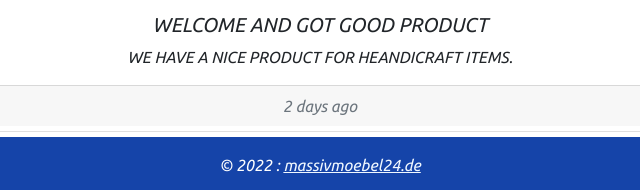
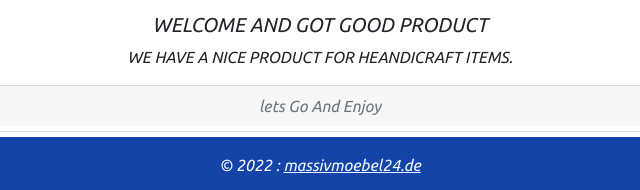
Before and after one commit to JANGIDAS/JANGIDAS, a plain HTML site: page index.html in a window 1280 px wide. Shown: the part 754-944 px from the top of the page, 320-960 px from the left. Drawn offline with nearby package versions, Linux system fonts and the light colour scheme.

Commit message:
Update index.html
yes

```diff
--- a/index.html
+++ b/index.html
@@ -115,7 +115,7 @@
       <p class="card-text">WE HAVE A NICE PRODUCT FOR HEANDICRAFT ITEMS.</p>
     </div>
     <div class="card-footer text-muted">
-      2 days ago
+      lets Go And Enjoy
     </div>
   </div>
 
```
